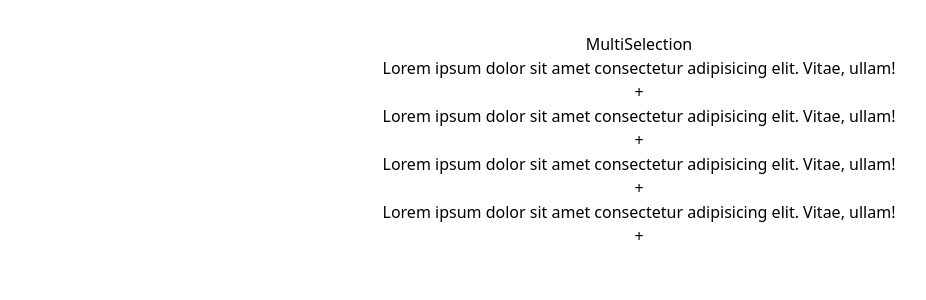
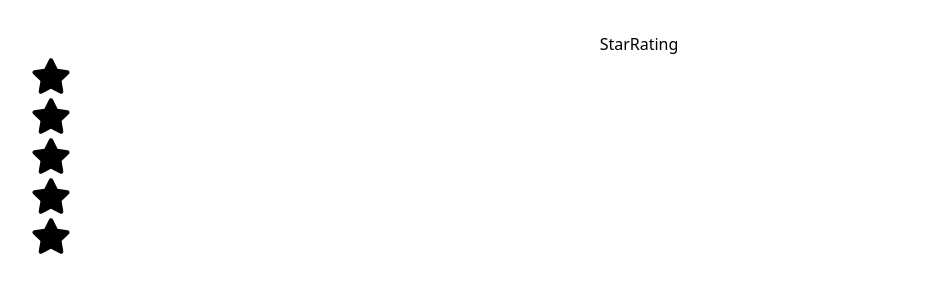
Before and after one commit to JagannathShingne01/React, a React (Vite) app: page / in a window 1280 px wide. Shown: the top 300 px of the page, without its empty margins (1-927 px from the left). Built offline with nearby package versions, Linux system fonts and the light colour scheme.

Commit message:
Star Rating

```diff
--- a/package.json
+++ b/package.json
@@ -11,7 +11,8 @@
   },
   "dependencies": {
     "react": "^18.2.0",
-    "react-dom": "^18.2.0"
+    "react-dom": "^18.2.0",
+    "react-icons": "^5.0.1"
   },
   "devDependencies": {
     "@types/react": "^18.2.66",
--- a/src/App.jsx
+++ b/src/App.jsx
@@ -3,14 +3,16 @@ import reactLogo from './assets/react.svg'
 import viteLogo from '/vite.svg'
 import './App.css'
 import Accordian from './components/accordian'
-
+import StarRating from './components/star-rating'
 function App() {
   const [count, setCount] = useState(0)
 
   return (
     <>
-    <Accordian/>
+    {/* <Accordian/>   */}
+    <StarRating/>
     </>
+
   )
 }
 
--- a/src/components/accordian/index.jsx
+++ b/src/components/accordian/index.jsx
@@ -19,7 +19,6 @@ const Accordian = () => {
       cpyMultiple.splice(findIndexOfCurrentId, 1);
     }
     setMultiple(cpyMultiple);
-    console.log(findIndexOfCurrentId, "ajh");
   }
   console.log(select, multiple);
 
@@ -34,7 +33,7 @@ const Accordian = () => {
       <div className="w-[500px]">
         {data && data.length > 0 ? (
           data.map((dataItem) => (
-            <div key={dataItem.id} className="bg-gray-500 m-10 p-6 ">
+            <div key={dataItem.id} className="bg-gray-500 m-10 p-6 rounded-lg">
               <div
                 className="text-black gap-6 flex cursor-pointer"
                 onClick={
@@ -44,7 +43,7 @@ const Accordian = () => {
                 }
               >
                 <h3 className=" ">{dataItem.question}</h3>
-                <span className="">+</span>
+                <span className="text-3xl">+</span>
               </div>
 
               {enableMultiSelection
--- /dev/null
+++ b/src/components/star-rating/index.jsx
@@ -0,0 +1,47 @@
+import React, {  useState } from 'react'
+import {FaAd, FaStar} from 'react-icons/fa'
+import "./style.css"
+const StarRating = ({numberOfStats = 5}) => {
+
+    const[rating, setRating] = useState(0);
+    const[hover, setHover] = useState(0);
+
+    function handleClick(getCurrentIndex){
+        setRating(getCurrentIndex)
+    }
+
+    function handleMouseEnter(getCurrentIndex){
+       setHover(getCurrentIndex)
+
+    }
+
+    function handleMouseLeave(){
+        setHover(rating)
+
+    }
+
+  return (
+    <>
+    <div>StarRating</div>
+    <div className='flex justify-center'>
+        {
+            [...Array(numberOfStats)].map((_, index)=>{
+                index += 1
+                return(
+                <FaStar
+                key={index}
+                className={ index <= (hover || rating) ?'active' : 'inactive'}
+
+                    onClick={()=>handleClick(index)}
+                    onMouseEnter={()=>handleMouseEnter(index)}
+                    onMouseLeave={()=>handleMouseLeave(index)}
+                    size={40}
+                />
+             ) })
+        }
+    </div>
+    </>
+  )
+}
+
+export default StarRating
--- /dev/null
+++ b/src/components/star-rating/style.css
@@ -0,0 +1,7 @@
+.active{
+    color: yellow;
+}
+
+.inactive{
+    color: black;
+}
```
Also changed, not shown: 1 other file (tests, documents, lock files or other folders).
